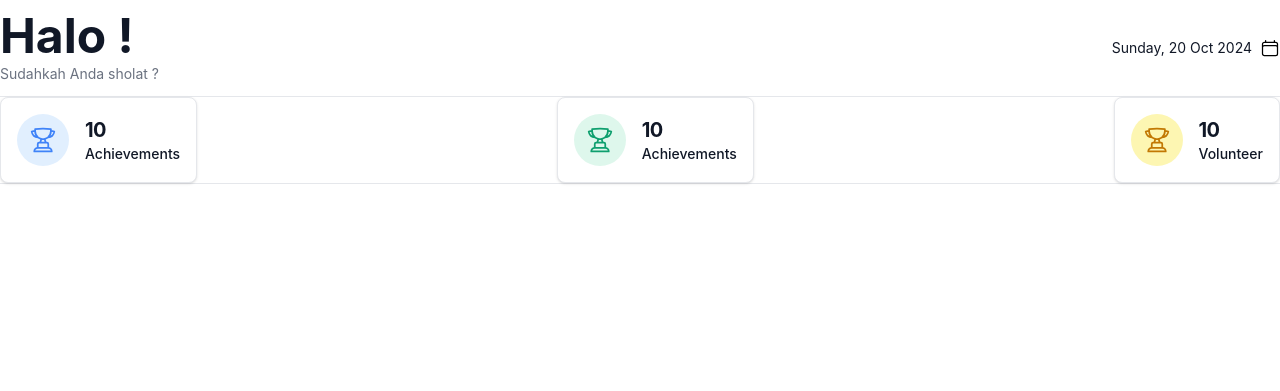
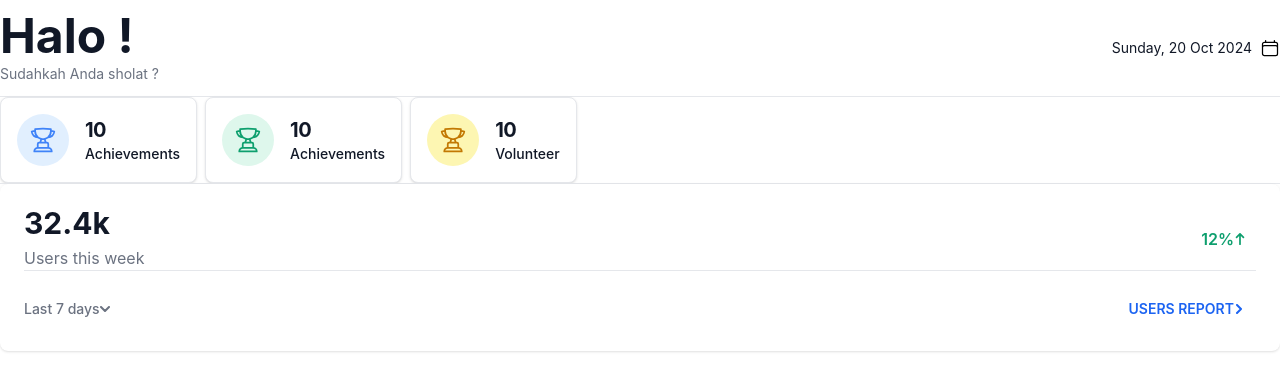
Before and after one commit to Lavina-23/Prestify, a PHP site: template app/views/mahasiswa/page/index.php in a window 1280 px wide. Shown: the top 391 px of the page. Run offline with PHP 8.4, Linux system fonts and the light colour scheme; the template is opened without the code that fills it, so the values that code supplies are empty; some libraries are stand-ins or nearby versions.

Commit message:
feat: add chart to dashboard

```diff
--- a/app/views/mahasiswa/page/index.php
+++ b/app/views/mahasiswa/page/index.php
@@ -1,4 +1,4 @@
-<div class="h-full md:h-screen w-full p-10 pr-96">
+<div class="grid h-full md:h-screen w-full p-10 pr-96">
   <div class="grid md:flex items-center justify-between h-24">
     <div>
       <h1 class="text-5xl font-bold text-gray-900">Halo <?= $data['nama'] ?> !</h1>
@@ -11,8 +11,10 @@
       </svg>
     </div>
   </div>
+
   <hr class="my-5">
-  <div class="flex justify-between flex-wrap">
+
+  <div class="flex gap-2">
     <div>
       <a href="#" class="flex gap-4 items-center w-56 p-4 bg-white border border-gray-200 rounded-lg shadow hover:bg-gray-100 dark:bg-gray-800 dark:border-gray-700 dark:hover:bg-gray-700">
         <div class="bg-blue-100 rounded-full p-3">
@@ -53,5 +55,67 @@
       </a>
     </div>
   </div>
+
   <hr class="my-5">
+
+  <div class="bg-white rounded-lg shadow dark:bg-gray-800 p-4 md:p-6">
+    <div class="flex justify-between">
+      <div>
+        <h5 class="leading-none text-3xl font-bold text-gray-900 dark:text-white pb-2">32.4k</h5>
+        <p class="text-base font-normal text-gray-500 dark:text-gray-400">Users this week</p>
+      </div>
+      <div
+        class="flex items-center px-2.5 py-0.5 text-base font-semibold text-green-500 dark:text-green-500 text-center">
+        12%
+        <svg class="w-3 h-3 ms-1" aria-hidden="true" xmlns="http://www.w3.org/2000/svg" fill="none" viewBox="0 0 10 14">
+          <path stroke="currentColor" stroke-linecap="round" stroke-linejoin="round" stroke-width="2" d="M5 13V1m0 0L1 5m4-4 4 4" />
+        </svg>
+      </div>
+    </div>
+    <div id="area-chart"></div>
+    <div class="grid grid-cols-1 items-center border-gray-200 border-t dark:border-gray-700 justify-between">
+      <div class="flex justify-between items-center pt-5">
+        <!-- Button -->
+        <button
+          id="dropdownDefaultButton"
+          data-dropdown-toggle="lastDaysdropdown"
+          data-dropdown-placement="bottom"
+          class="text-sm font-medium text-gray-500 dark:text-gray-400 hover:text-gray-900 text-center inline-flex items-center dark:hover:text-white"
+          type="button">
+          Last 7 days
+          <svg class="w-2.5 m-2.5 ms-1.5" aria-hidden="true" xmlns="http://www.w3.org/2000/svg" fill="none" viewBox="0 0 10 6">
+            <path stroke="currentColor" stroke-linecap="round" stroke-linejoin="round" stroke-width="2" d="m1 1 4 4 4-4" />
+          </svg>
+        </button>
+        <!-- Dropdown menu -->
+        <div id="lastDaysdropdown" class="z-10 hidden bg-white divide-y divide-gray-100 rounded-lg shadow w-44 dark:bg-gray-700">
+          <ul class="py-2 text-sm text-gray-700 dark:text-gray-200" aria-labelledby="dropdownDefaultButton">
+            <li>
+              <a href="#" class="block px-4 py-2 hover:bg-gray-100 dark:hover:bg-gray-600 dark:hover:text-white">Yesterday</a>
+            </li>
+            <li>
+              <a href="#" class="block px-4 py-2 hover:bg-gray-100 dark:hover:bg-gray-600 dark:hover:text-white">Today</a>
+            </li>
+            <li>
+              <a href="#" class="block px-4 py-2 hover:bg-gray-100 dark:hover:bg-gray-600 dark:hover:text-white">Last 7 days</a>
+            </li>
+            <li>
+              <a href="#" class="block px-4 py-2 hover:bg-gray-100 dark:hover:bg-gray-600 dark:hover:text-white">Last 30 days</a>
+            </li>
+            <li>
+              <a href="#" class="block px-4 py-2 hover:bg-gray-100 dark:hover:bg-gray-600 dark:hover:text-white">Last 90 days</a>
+            </li>
+          </ul>
+        </div>
+        <a
+          href="#"
+          class="uppercase text-sm font-semibold inline-flex items-center rounded-lg text-blue-600 hover:text-blue-700 dark:hover:text-blue-500  hover:bg-gray-100 dark:hover:bg-gray-700 dark:focus:ring-gray-700 dark:border-gray-700 px-3 py-2">
+          Users Report
+          <svg class="w-2.5 h-2.5 ms-1.5 rtl:rotate-180" aria-hidden="true" xmlns="http://www.w3.org/2000/svg" fill="none" viewBox="0 0 6 10">
+            <path stroke="currentColor" stroke-linecap="round" stroke-linejoin="round" stroke-width="2" d="m1 9 4-4-4-4" />
+          </svg>
+        </a>
+      </div>
+    </div>
+  </div>
 </div>
--- a/app/views/utils/footer.php
+++ b/app/views/utils/footer.php
@@ -1,5 +1,6 @@
 </section>
 <script src="https://cdn.jsdelivr.net/npm/flowbite@2.5.2/dist/flowbite.min.js"></script>
+<script src="https://cdn.jsdelivr.net/npm/apexcharts"></script>
 <script src="<?= env("BASEURL") ?>/js/jquery-3.7.1.js"></script>
 <script src="<?= env("BASEURL") ?>/js/script.js"></script>
 </body>
```
Also changed, not shown: public/css/output.css (+66 -0 lines), public/js/script.js (+84 -0 lines).
